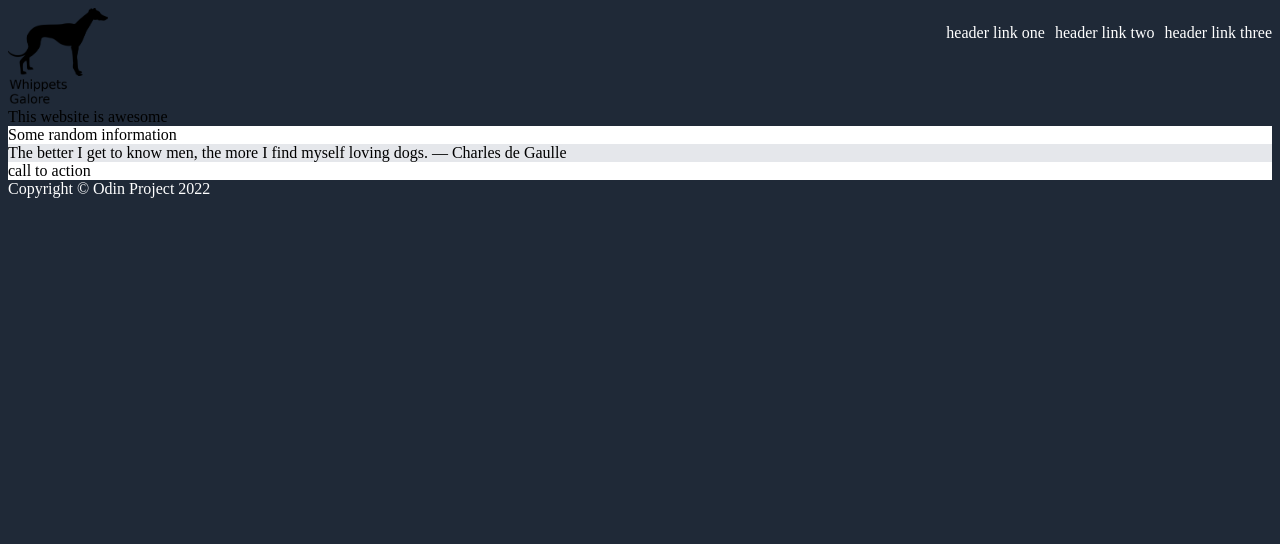
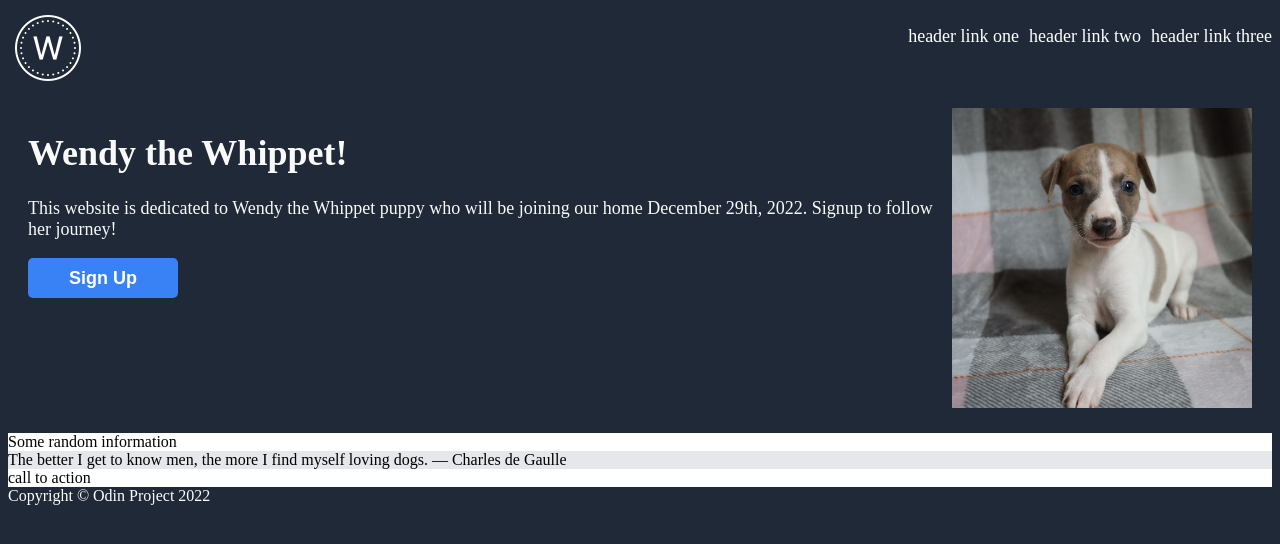
Before and after one commit to wulfbourne/Landing-page, a plain HTML site: page index.html in a window 1280 px wide. Drawn offline with Linux system fonts and the light colour scheme.

Commit message:
Add text, photo and button to div one

```diff
--- a/index.html
+++ b/index.html
@@ -10,7 +10,7 @@
   <body>
     <main>
       <div class="header">
-        <img src="whippet.png" alt="outline of a whippet" style="width:100px ; height: 100px;">
+        <img src="Wicon.png" alt="Letter W in a circle" style="width:80px ; height: 80px;">
         <ul class="hlinks">
           <li><a href="one" style="text-decoration: none; color: white;">header link one</a></li>
           <li><a href="two" style="text-decoration: none; color: white;">header link two</a></li>
@@ -18,7 +18,13 @@
         </ul>
       </div>
       <div class="one">
-        This website is awesome
+        <div><h1>Wendy the Whippet!</h1>
+          <p>This website is dedicated to Wendy the Whippet puppy who will be joining our home December 29th, 2022.  Signup to follow her journey!</p>
+            <p><button type="button">Sign Up</button></p>
+        </div>
+        <div>
+          <img src="Wendy.jpg" alt="Picture of 4 week old fawn brindle whippet puppy." style="width:300px;height:300px;">
+        </div>
       </div>
       <div class="two">
         Some random information
--- a/style.css
+++ b/style.css
@@ -6,10 +6,24 @@ body{
     display: flex;
     justify-content: space-between;
     color: white;
+    font-size: 18px;
 
 }
 
 .one{
+    display:flex;
+    justify-content: space-between;
+    color: #f9faf8;
+    font-size: 18px;
+    margin: 10px;
+    padding: 10px;
+}
+
+.one1{
+    width: 50%;
+}
+
+.one2{
 
 }
 
@@ -36,3 +50,15 @@ ul{
     gap: 10px;
     text-decoration: none;
 }
+
+button{
+    background-color: #3882f6;
+    color: white;
+    font-size: 18px;
+    font-weight: bold;
+    border: none;
+    border-radius: 5px;
+    padding: 10px;
+    width: 150px;
+    height: 40px;
+}
```
Also changed, not shown: Wendy.jpg (added), Wicon.png (added).
